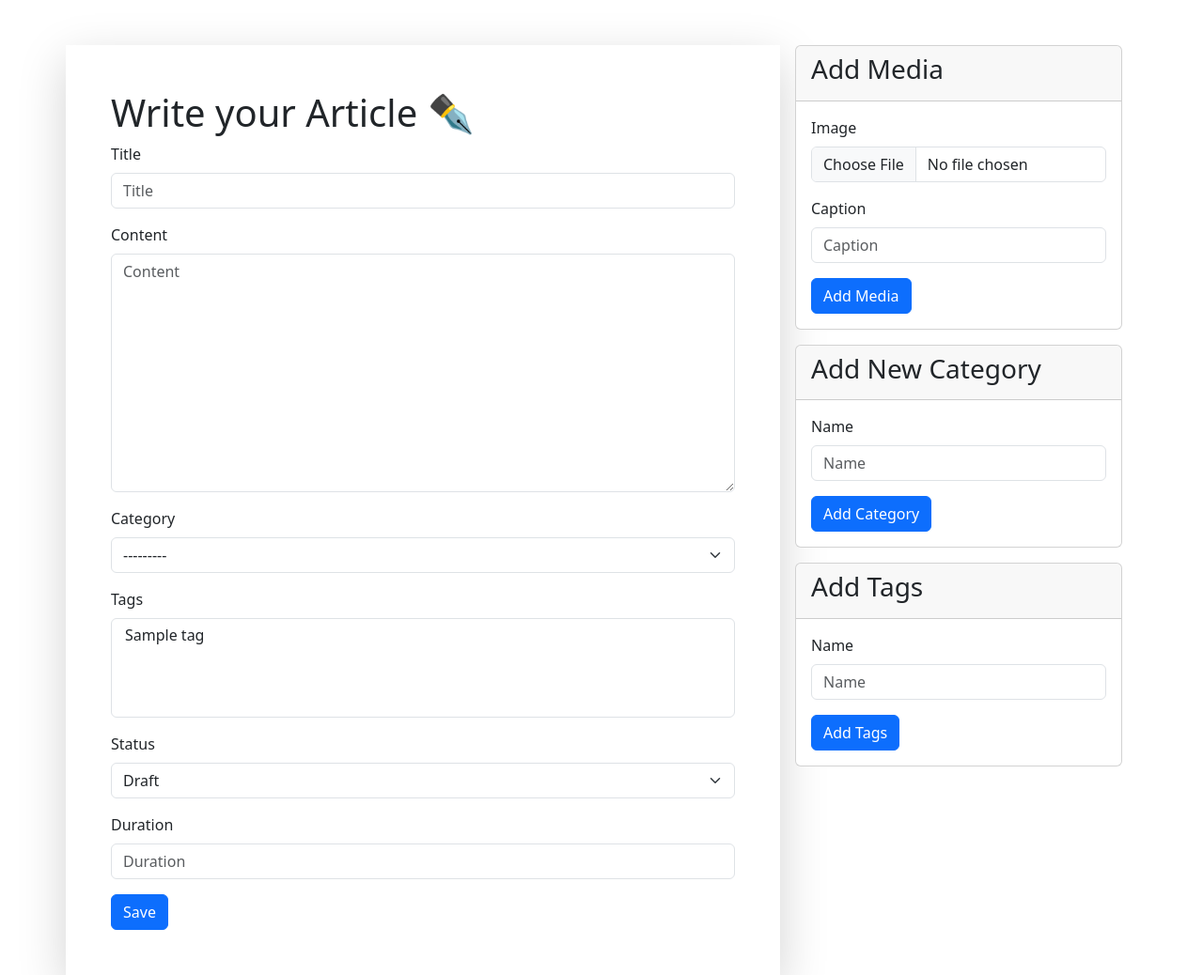
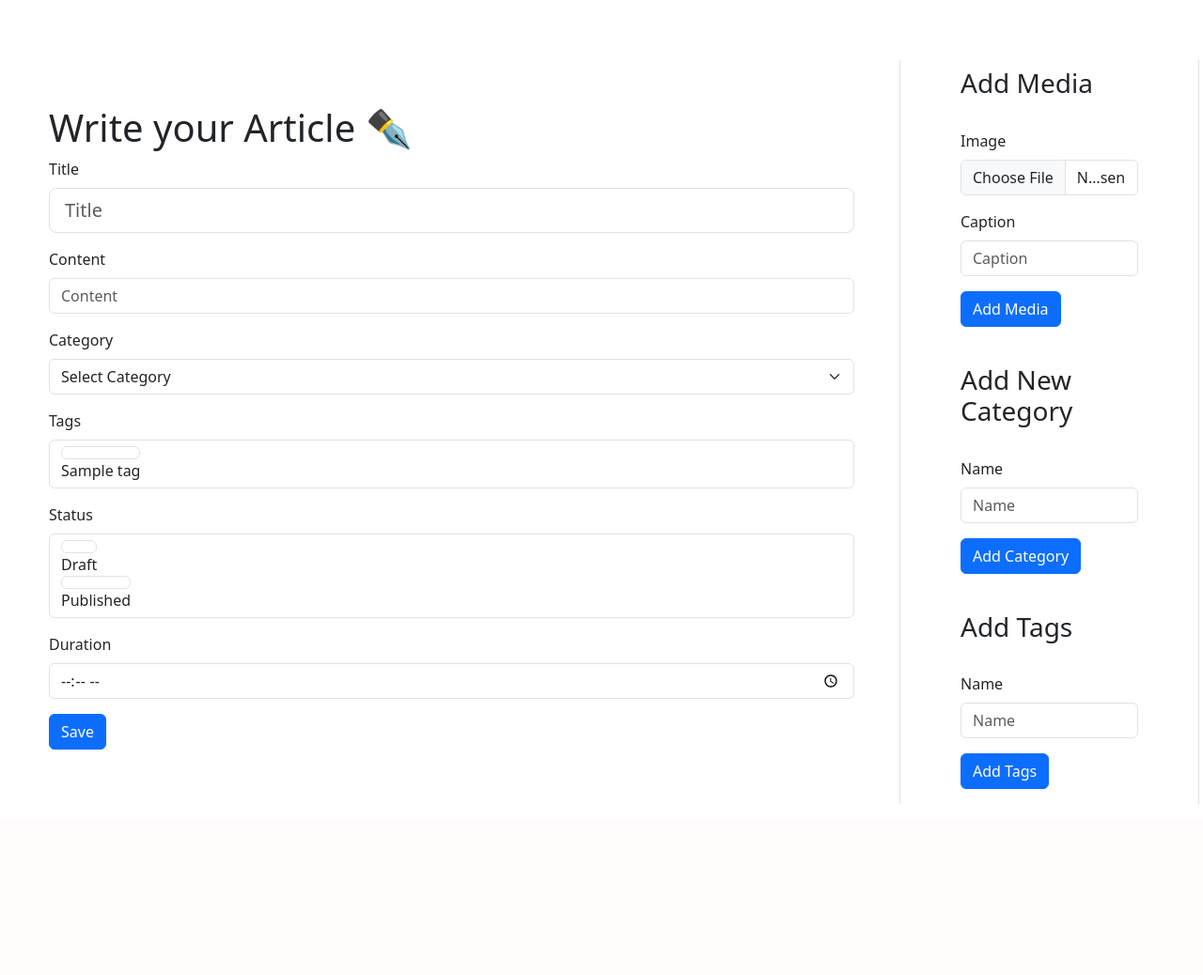
Before and after one commit to digipodium/DP-AUG-DJANGO-WSS-500, a Django app: page /article/new/ in a window 1280 px wide. Shown: the part 72-1110 px from the top of the page at 94% size. After the commit the page ends 928 px from the top, so only its background shows below. Run offline with Django 4.2, Linux system fonts and the light colour scheme; tables that the repository leaves empty hold one stand-in row (values such as "Sample post"); some libraries are stand-ins or nearby versions.

Commit message:
ui uplift

```diff
--- a/blogist/blog/forms.py
+++ b/blogist/blog/forms.py
@@ -1,5 +1,6 @@
 from django import forms
 from .models import Category, Tag, Image, Article
+from tinymce.widgets import TinyMCE
 
 class CategoryForm(forms.ModelForm):
     class Meta:
@@ -17,6 +18,13 @@
         fields = ('image','caption')
 
 class ArticleForm(forms.ModelForm):
+    content = forms.CharField(widget=TinyMCE(attrs={'cols': 80, 'rows': 20},))
+    status  = forms.ChoiceField(choices=Article.StatusChoice.choices, widget=forms.RadioSelect)
+    category = forms.ModelChoiceField(queryset=Category.objects.all(), empty_label='Select Category')
+    tags = forms.ModelMultipleChoiceField(queryset=Tag.objects.all(), widget=forms.CheckboxSelectMultiple)
+    duration = forms.DurationField(widget=forms.TimeInput(attrs={'type': 'time'}))
+    title = forms.CharField(widget=forms.TextInput(attrs={'class': 'form-control form-control-lg'}))
+
     class Meta:
         model = Article
         fields = ('title','content','category','tags','status','duration')
--- a/blogist/blog/models.py
+++ b/blogist/blog/models.py
@@ -12,7 +12,7 @@
         return self.name
 
 class Tag(models.Model):
-    name = models.CharField(max_length=100)
+    name = models.CharField(max_length=100, unique=True)
     created_at = models.DateTimeField(auto_now_add=True)
 
     def __str__(self):
--- a/blogist/core/urls.py
+++ b/blogist/core/urls.py
@@ -19,10 +19,10 @@
 from django.conf.urls.static import static
 
 urlpatterns = [
-    path('', include('blog.urls')),
     path('account/', include('accounts.urls')),
     path('admin/', admin.site.urls),
     path('tinymce/', include('tinymce.urls')),
+    path('', include('blog.urls')),
 ]
 
 urlpatterns += static(settings.MEDIA_URL, document_root=settings.MEDIA_ROOT)
--- a/blogist/templates/blog/create.html
+++ b/blogist/templates/blog/create.html
@@ -4,19 +4,21 @@
 
 
 {% block content %}
-<div class="container">
+<div class="container-fluid p-3 mx-auto">
     <div class="row">
-        <div class="col-md-8 p-5 shadow-lg mt-5">
+        <div class="col-md-9 p-5 border-end mt-5">
             <h1 class="display1">Write your Article ✒️</h1>
             <form method="post">
                 {% csrf_token %}
                 {% bootstrap_form article_form %}
+                <!-- this line is important -->
+                {{ article_form.media }}
                 {% bootstrap_button "Save" type="submit" %}
             </form>
         </div>
-        <div class="col-md-4 px-3 mt-5">
-            <div class="card mb-3">
-                <div class="card-header">
+        <div class="col-md-3 px-5 mt-5 border-end">
+            <div class="card mb-3 border-0">
+                <div class="card-header bg-transparent border-0">
                     <h3 class="card-title">Add Media</h3>
                 </div>
                 <form action="" method="post" class="card-body">
@@ -26,8 +28,8 @@
                 </form>
             </div>
 
-            <div class="card mb-3">
-                <div class="card-header">
+            <div class="card mb-3 border-0">
+                <div class="card-header bg-transparent border-0">
                     <h3>Add New Category</h3>
                 </div>
                 <form action="" method="post" class="card-body">
@@ -36,8 +38,8 @@
                     {% bootstrap_button "Add Category" type="submit" %}
                 </form>
             </div>
-            <div class="card">
-                <div class="card-header">
+            <div class="card border-0">
+                <div class="card-header bg-transparent border-0">
                     <h3 class="card-title">Add Tags</h3>
                 </div>
                 <form action="" method="post" class="card-body">
@@ -51,7 +53,10 @@
     </div>
 </div>
 {% endblock %}
-
 {% block css %}
 
 {% endblock %}
+
+
+{% block js %}
+{% endblock %}
```
